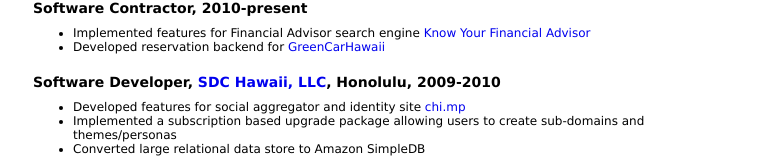
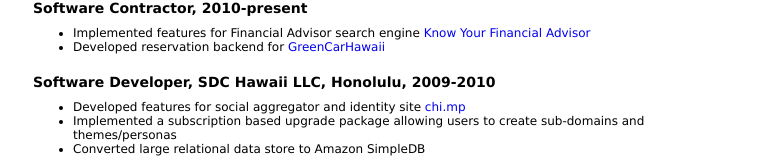
Before and after one commit to latompa/latompa.github.com, a plain HTML site: page thomas_olausson_resume.html in a window 1280 px wide. Shown: the part 132-296 px from the top of the page, without its empty margins (257-1016 px from the left). Drawn offline with Linux system fonts and the light colour scheme.

Commit message:
removed link

```diff
--- a/thomas_olausson_resume.html
+++ b/thomas_olausson_resume.html
@@ -84,7 +84,7 @@
        <li>Developed reservation backend for <a href="http://www.greencarhawaii.com/">GreenCarHawaii</a></li>
      </ul>
 
-     <h3>Software Developer, <a href="http://uboost.com">SDC Hawaii, LLC</a>, Honolulu, 2009-2010</h3>
+     <h3>Software Developer, SDC Hawaii LLC, Honolulu, 2009-2010</h3>
       <ul>
         <li>Developed features for social aggregator and identity site <a href="http://chi.mp">chi.mp</a></li>
         <li>Implemented a subscription based upgrade package allowing users to create sub-domains and themes/personas</li>
```
